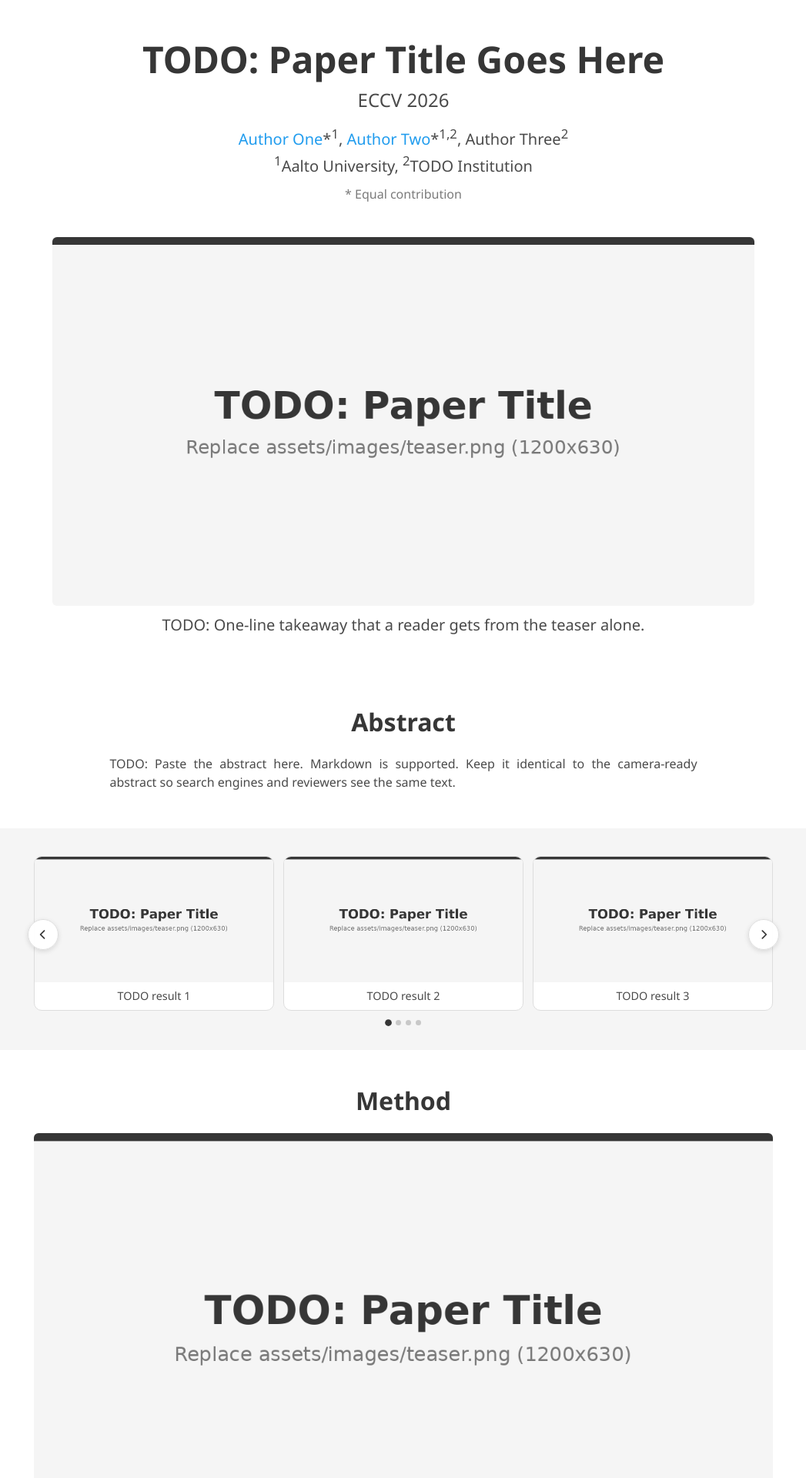
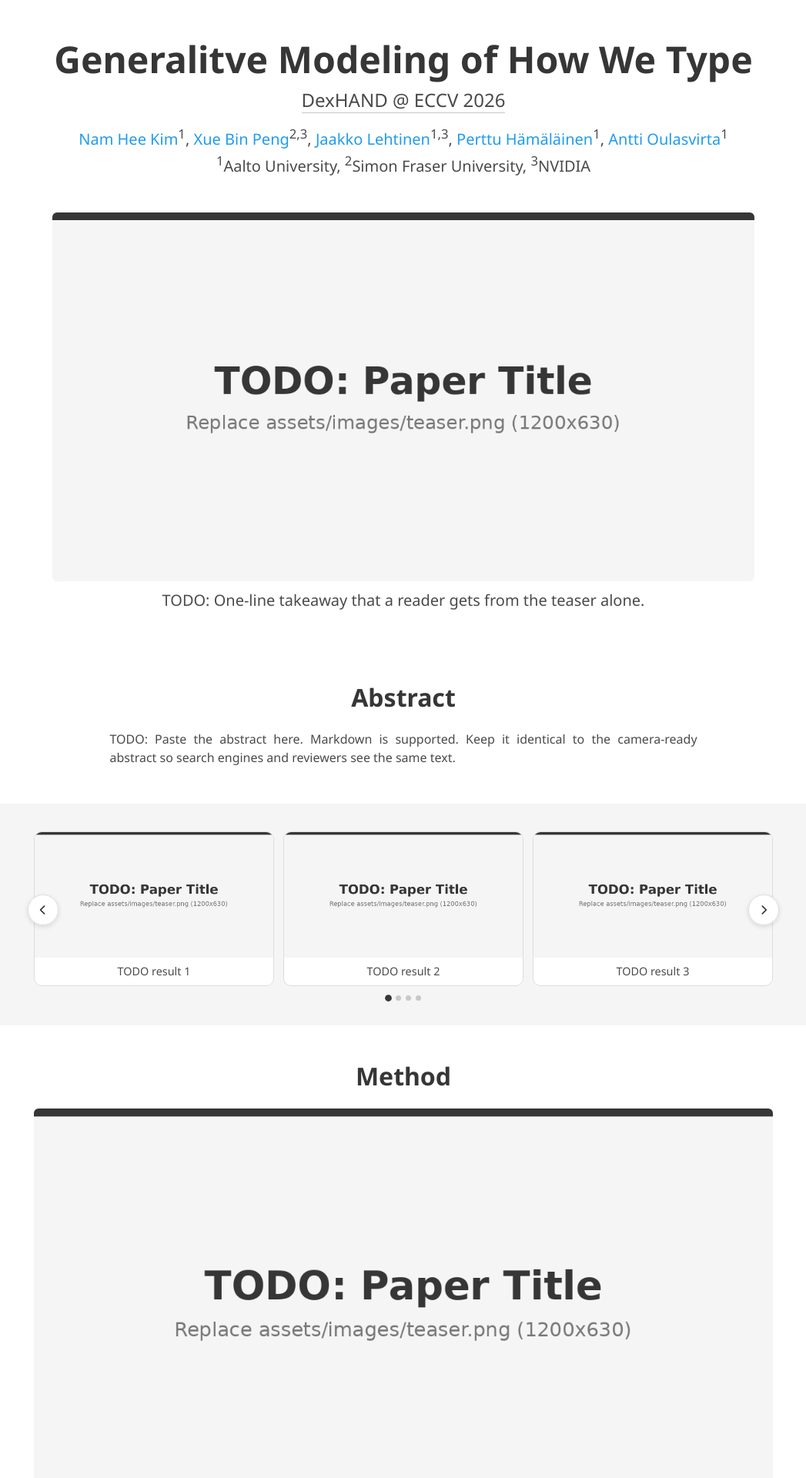
Before and after one commit to typebot-eccv/typebot-eccv.github.io, a Jekyll site: the page built from index.html, in a window 1280 px wide. Shown: the top 1920 px of the page at 77% size, without its empty margins (116-1163 px from the left). Built offline with Jekyll 4.4.1, drawn with Linux system fonts in a browser that asks for light colours; some web fonts are replaced; a style sheet for code colours, icons or effects is not loaded; some of the changed text lies outside the part shown.

Commit message:
Set DexHAND@ECCV 2026 venue and author list

```diff
--- a/_config.yml
+++ b/_config.yml
@@ -1,7 +1,7 @@
 # Site metadata (used by jekyll-seo-tag for <title>, Open Graph, Twitter cards).
 # Page content itself lives in _data/paper.yml.
-title: "TODO: Paper Title"
-tagline: "ECCV 2026"
+title: "Generalitve Modeling of How We Type"
+tagline: "DexHAND @ ECCV 2026"
 description: "TODO: One-sentence summary of the paper for search engines and link previews."
 url: "https://typebot-eccv.github.io"
 baseurl: ""
--- a/_data/paper.yml
+++ b/_data/paper.yml
@@ -2,27 +2,41 @@
 # in _includes/ read from it. Leave a field blank ("" or omit it) to hide the
 # corresponding element.
 
-title: "TODO: Paper Title Goes Here"
-venue: "ECCV 2026"
+title: "Generalitve Modeling of How We Type"
+venue: "DexHAND @ ECCV 2026"
+venue_url: "https://hands-workshop.org/workshop2026.html"
 
 # Authors appear in this order. `affiliations` are 1-based indices into the
 # `affiliations` list below. `equal: true` adds a * (equal contribution).
+# Emails are kept here for reference; set `show_emails: true` to render a
+# small envelope icon after each name.
+show_emails: false
 authors:
-  - name: "Author One"
-    url: "https://example.com/author-one"
+  - name: "Nam Hee Kim"
+    url: "https://namheegordonkim.github.io/"
+    email: "namhee.kim@aalto.fi"
     affiliations: [1]
-    equal: true
-  - name: "Author Two"
-    url: "https://example.com/author-two"
-    affiliations: [1, 2]
-    equal: true
-  - name: "Author Three"
-    url: ""
-    affiliations: [2]
+  - name: "Xue Bin Peng"
+    url: "https://xbpeng.github.io/"
+    email: "xbpeng@sfu.ca"
+    affiliations: [2, 3]
+  - name: "Jaakko Lehtinen"
+    url: "https://users.aalto.fi/~lehtinj7/"
+    email: "jaakko.lehtinen@aalto.fi"
+    affiliations: [1, 3]
+  - name: "Perttu Hämäläinen"
+    url: "https://users.aalto.fi/~hamalap5/"
+    email: "perttu.hamalainen@aalto.fi"
+    affiliations: [1]
+  - name: "Antti Oulasvirta"
+    url: "https://users.aalto.fi/~oulasvir/"
+    email: "antti.oulasvirta@aalto.fi"
+    affiliations: [1]
 
 affiliations:
   - "Aalto University"
-  - "TODO Institution"
+  - "Simon Fraser University"
+  - "NVIDIA"
 
 equal_contribution_note: "* Equal contribution"
 
@@ -78,9 +92,9 @@
   TODO: Funding sources, compute grants, people to thank.
 
 bibtex: |
-  @inproceedings{todo2026paper,
-    title     = {TODO: Paper Title Goes Here},
-    author    = {One, Author and Two, Author and Three, Author},
-    booktitle = {European Conference on Computer Vision (ECCV)},
+  @inproceedings{kim2026typing,
+    title     = {Generalitve Modeling of How We Type},
+    author    = {Kim, Nam Hee and Peng, Xue Bin and Lehtinen, Jaakko and H{\"a}m{\"a}l{\"a}inen, Perttu and Oulasvirta, Antti},
+    booktitle = {ECCV 2026 Workshop on Observing and Acting as Dexterous Hands (DexHAND)},
     year      = {2026}
   }
--- a/_includes/hero.html
+++ b/_includes/hero.html
@@ -6,13 +6,15 @@
         <div class="column has-text-centered">
           <h1 class="title is-1 publication-title">{{ p.title }}</h1>
           {% if p.venue and p.venue != "" %}
-          <h2 class="publication-venue">{{ p.venue }}</h2>
+          <h2 class="publication-venue">
+            {% if p.venue_url and p.venue_url != "" %}<a href="{{ p.venue_url }}">{{ p.venue }}</a>{% else %}{{ p.venue }}{% endif %}
+          </h2>
           {% endif %}
 
           <div class="is-size-5 publication-authors">
             {% for a in p.authors %}
             <span class="author-block">
-              {% if a.url and a.url != "" %}<a href="{{ a.url }}">{{ a.name }}</a>{% else %}{{ a.name }}{% endif %}{% if a.equal %}*{% endif %}<sup>{{ a.affiliations | join: "," }}</sup>{% unless forloop.last %},{% endunless %}
+              {% if a.url and a.url != "" %}<a href="{{ a.url }}">{{ a.name }}</a>{% else %}{{ a.name }}{% endif %}{% if a.equal %}*{% endif %}<sup>{{ a.affiliations | join: "," }}</sup>{% if p.show_emails and a.email and a.email != "" %}<a class="author-email" href="mailto:{{ a.email }}" aria-label="Email {{ a.name }}"><i class="far fa-envelope"></i></a>{% endif %}{% unless forloop.last %},{% endunless %}
             </span>
             {% endfor %}
           </div>
--- a/assets/css/index.css
+++ b/assets/css/index.css
@@ -41,6 +41,23 @@
   font-weight: 400;
   line-height: 1.3;
   margin: 0.25rem 0 1rem;
+}
+
+.publication-venue a {
+  color: inherit;
+  border-bottom: 1px solid #c8c8c8;
+}
+
+.publication-venue a:hover {
+  color: hsl(204, 86%, 53%);
+  border-bottom-color: currentColor;
+}
+
+.author-email {
+  font-size: 0.75em;
+  margin-left: 0.2em;
+  color: #7a7a7a !important;
+  vertical-align: baseline;
 }
 
 .publication-authors {
```
